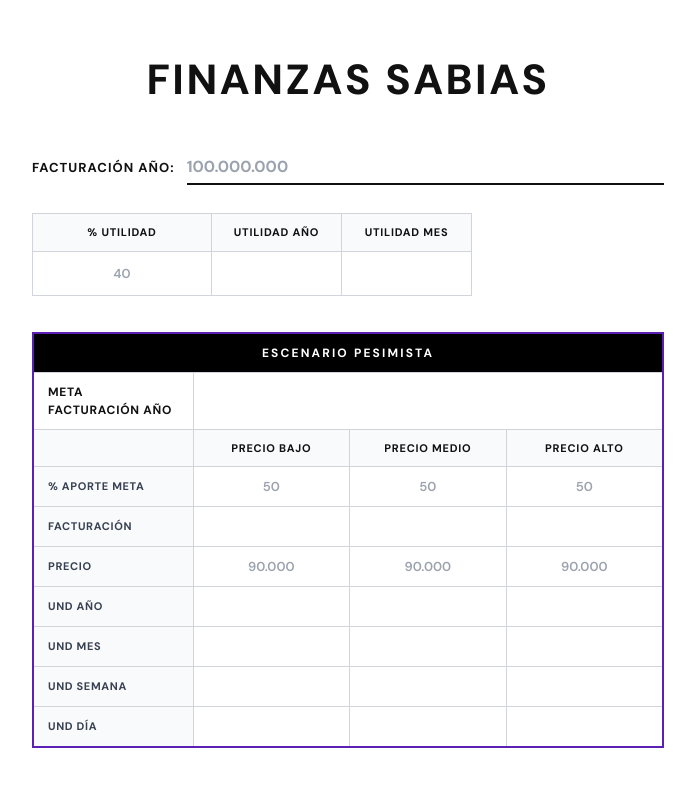
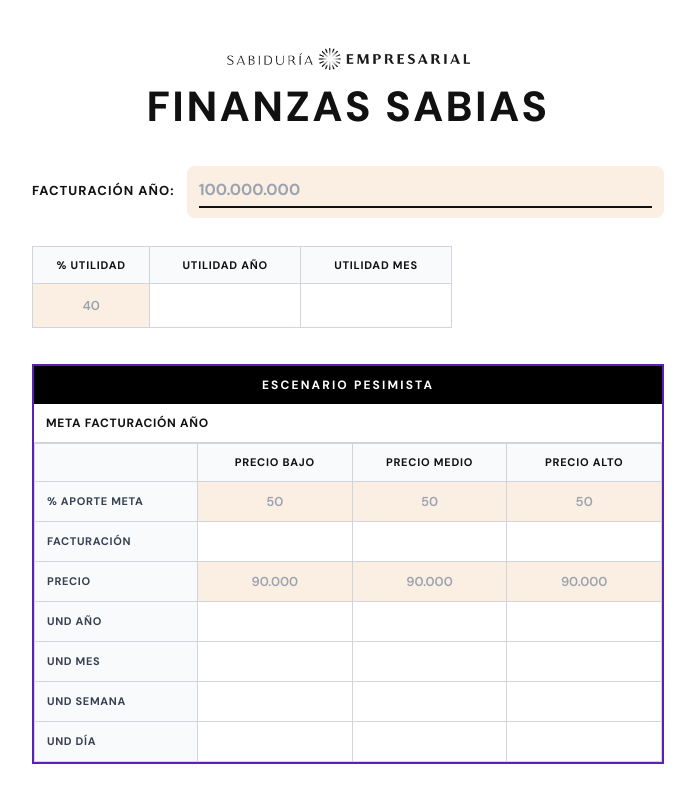
Before and after one commit to tecnologiasabiduria/finance-dashboard-web, a React (Vite) app: page /workshop in a window 1280 px wide. Shown: the top 786 px of the page, without its empty margins (292-987 px from the left). Built offline with nearby package versions, Linux system fonts and the light colour scheme.

Commit message:
Refactor code structure for improved readability and maintainability

```diff
--- a/src/pages/Workshop.jsx
+++ b/src/pages/Workshop.jsx
@@ -1,5 +1,18 @@
-import { useState } from 'react';
+import { useState, useSyncExternalStore } from 'react';
 import { printReport } from '../utils/printReport';
+
+function useMediaMinWidth(px) {
+  const q = `(min-width: ${px}px)`;
+  return useSyncExternalStore(
+    cb => {
+      const mq = window.matchMedia(q);
+      mq.addEventListener('change', cb);
+      return () => mq.removeEventListener('change', cb);
+    },
+    () => window.matchMedia(q).matches,
+    () => true,
+  );
+}
 
 /* ─── helpers ─── */
 function parseMoney(str) {
@@ -101,19 +114,25 @@ const TH_STYLE = {
 };
 const TD_LABEL = {
   border: BORDER,
-  padding: '10px 14px',
+  padding: '10px 12px',
   fontSize: '11px',
   fontWeight: 700,
   textTransform: 'uppercase',
   letterSpacing: '0.06em',
   color: '#374151',
   background: '#f9fafb',
-  whiteSpace: 'nowrap',
 };
 const TD_VALUE = {
   border: BORDER,
   padding: '0',
   textAlign: 'center',
+};
+
+/** Fondo tenue para celdas/campos editables (gold marca, legible sobre blanco) */
+const EDITABLE_SURFACE = 'rgba(234, 173, 116, 0.2)';
+const TD_EDITABLE = {
+  ...TD_VALUE,
+  backgroundColor: EDITABLE_SURFACE,
 };
 
 function FormInput({ value, onChange, placeholder = '', align = 'left', style = {} }) {
@@ -143,6 +162,8 @@ function FormInput({ value, onChange, placeholder = '', align = 'left', style =
 }
 
 export default function Workshop() {
+  const escenarioTabla = useMediaMinWidth(720);
+
   const [facturacion, setFacturacion]   = useState('');
   const [utilidadPct, setUtilidadPct]   = useState('');
   const [productos, setProductos]       = useState([
@@ -189,21 +210,91 @@ export default function Workshop() {
   ];
 
   return (
-    <div style={{ minHeight: '100vh', background: '#fff', color: '#111', fontFamily: 'DM Sans, system-ui, sans-serif' }}>
-      <div style={{ maxWidth: 680, margin: '0 auto', padding: '48px 24px 64px' }}>
+    <div className="workshop-page" style={{ minHeight: '100vh', background: '#fff', color: '#111', fontFamily: 'DM Sans, system-ui, sans-serif' }}>
+      <style>{`
+        .workshop-page { box-sizing: border-box; }
+        .workshop-page * { box-sizing: border-box; }
+        .workshop-brandbar {
+          background: transparent;
+          margin: 0 auto 14px;
+          padding: 0 8px;
+          text-align: center;
+        }
+        .workshop-brandbar img {
+          display: block;
+          margin: 0 auto;
+          width: auto;
+          max-width: min(243px, 56.32vw);
+          height: auto;
+          max-height: clamp(21px, 4.48vw, 27px);
+        }
+        .workshop-hero-title {
+          text-align: center;
+          font-size: clamp(24px, 6vw, 42px);
+          font-weight: 900;
+          letter-spacing: 0.06em;
+          margin: 0 0 clamp(22px, 4vw, 36px);
+          text-transform: uppercase;
+          line-height: 1.08;
+        }
+        .workshop-inner { max-width: 680px; margin: 0 auto; padding: clamp(24px, 5vw, 48px) clamp(14px, 4vw, 24px) clamp(40px, 8vw, 64px); }
+        .workshop-facturacion { display: flex; align-items: baseline; gap: 12px; margin-bottom: 28px; flex-wrap: wrap; }
+        .workshop-facturacion-label { font-size: 13px; font-weight: 700; text-transform: uppercase; letter-spacing: 0.08em; flex-shrink: 0; }
+        .workshop-facturacion-field { flex: 1 1 220px; min-width: 0; position: relative; background: ${EDITABLE_SURFACE}; border-radius: 8px; padding: 8px 12px 10px; }
+        .workshop-table-scroll { margin-bottom: 36px; }
+        .workshop-table-scroll table { width: 100%; }
+        .workshop-table-escenario { border-collapse: collapse; width: 100%; border: none; table-layout: fixed; }
+        .workshop-label-cell { white-space: normal; word-break: break-word; }
+        @media (min-width: 640px) {
+          .workshop-label-cell { white-space: nowrap; }
+        }
+        .workshop-escenario-shell { border: 2px solid #5b21b6; }
+        .workshop-escenario-mobile { display: flex; flex-direction: column; gap: 0; }
+        .workshop-escenario-card { border-top: 1px solid #d1d5db; }
+        .workshop-escenario-card-head {
+          background: #ede9fe; color: #4c1d95; text-align: center; padding: 8px 12px;
+          font-size: 11px; font-weight: 800; text-transform: uppercase; letter-spacing: 0.1em;
+        }
+        .workshop-escenario-row { display: flex; border-bottom: 1px solid #d1d5db; min-height: 40px; }
+        .workshop-escenario-row:last-child { border-bottom: none; }
+        .workshop-escenario-row-label {
+          flex: 0 0 44%; max-width: 160px; padding: 8px 10px; font-size: 10px; font-weight: 700;
+          text-transform: uppercase; letter-spacing: 0.05em; color: #374151; background: #f9fafb;
+          display: flex; align-items: center; border-right: 1px solid #d1d5db;
+        }
+        .workshop-escenario-row-val {
+          flex: 1; min-width: 0; display: flex; align-items: center; justify-content: center;
+          text-align: center; font-size: 13px; font-weight: 600; color: #111;
+        }
+        .workshop-escenario-row-val input { width: 100%; }
+        .workshop-escenario-row-val--edit { background: ${EDITABLE_SURFACE}; }
+        .workshop-footer { display: flex; justify-content: space-between; align-items: center; margin-top: 56px; border-top: 1px solid #e5e7eb; padding-top: 24px; gap: 16px; flex-wrap: wrap; }
+        @media (max-width: 520px) {
+          .workshop-footer { flex-direction: column; text-align: center; align-items: center; }
+        }
+      `}</style>
+      <div className="workshop-inner">
 
-        {/* ── TÍTULO ── */}
-        <h1 style={{ textAlign: 'center', fontSize: 'clamp(28px, 6vw, 42px)', fontWeight: 900, letterSpacing: '0.06em', marginBottom: 40, textTransform: 'uppercase' }}>
-          Finanzas Sabias
-        </h1>
+        {/* ── Marca + título principal ── */}
+        <header className="workshop-brandbar">
+          <img
+            src="/assets/brand/workshop-sabiduria-empresarial.png"
+            alt="Sabiduría Empresarial"
+            width={3050}
+            height={279}
+            decoding="async"
+          />
+        </header>
+        <h1 className="workshop-hero-title">Finanzas Sabias</h1>
 
         {/* ── FACTURACIÓN AÑO ── */}
-        <div style={{ marginBottom: 28, display: 'flex', alignItems: 'baseline', gap: 12 }}>
-          <label style={{ fontSize: 13, fontWeight: 700, textTransform: 'uppercase', letterSpacing: '0.08em', whiteSpace: 'nowrap' }}>
+        <div className="workshop-facturacion">
+          <label className="workshop-facturacion-label" htmlFor="workshop-facturacion-input">
             Facturación Año:
           </label>
-          <div style={{ flex: 1, position: 'relative' }}>
+          <div className="workshop-facturacion-field">
             <input
+              id="workshop-facturacion-input"
               type="text"
               inputMode="decimal"
               value={facturacion}
@@ -215,7 +306,7 @@ export default function Workshop() {
                 borderBottom: '2px solid #111',
                 outline: 'none',
                 background: 'transparent',
-                fontSize: 16,
+                fontSize: 'clamp(14px, 3.5vw, 16px)',
                 fontWeight: 700,
                 padding: '4px 0',
                 fontFamily: 'inherit',
@@ -223,7 +314,7 @@ export default function Workshop() {
               }}
             />
             {facturacionVal > 0 && (
-              <span style={{ position: 'absolute', right: 0, top: 4, fontSize: 12, color: '#6b7280', fontWeight: 500 }}>
+              <span style={{ display: 'block', marginTop: 6, fontSize: 12, color: '#6b7280', fontWeight: 500, wordBreak: 'break-word' }}>
                 {fmtCOP(facturacionVal)}
               </span>
             )}
@@ -231,68 +322,101 @@ export default function Workshop() {
         </div>
 
         {/* ── TABLA UTILIDAD ── */}
-        <table style={{ borderCollapse: 'collapse', marginBottom: 36, width: 'auto' }}>
+        <div className="workshop-table-scroll">
+          <table style={{ borderCollapse: 'collapse', width: '100%', maxWidth: 420 }}>
             <thead>
               <tr>
-              <th style={{ ...TH_STYLE, minWidth: 100 }}>% Utilidad</th>
-              <th style={{ ...TH_STYLE, minWidth: 130 }}>Utilidad Año</th>
-              <th style={{ ...TH_STYLE, minWidth: 130 }}>Utilidad Mes</th>
+                <th style={{ ...TH_STYLE, minWidth: 88, width: '28%' }}>% Utilidad</th>
+                <th style={{ ...TH_STYLE, minWidth: 110, width: '36%' }}>Utilidad Año</th>
+                <th style={{ ...TH_STYLE, minWidth: 110, width: '36%' }}>Utilidad Mes</th>
               </tr>
             </thead>
             <tbody>
               <tr>
-              <td style={{ border: BORDER, padding: 0, height: 44 }}>
+                <td style={{ border: BORDER, padding: 0, height: 44, backgroundColor: EDITABLE_SURFACE }}>
                   <div style={{ display: 'flex', alignItems: 'center', height: '100%' }}>
                     <FormInput value={utilidadPct} onChange={setUtilidadPct} placeholder="40" align="center" />
                   </div>
                 </td>
-              <td style={{ border: BORDER, textAlign: 'center', padding: '10px 14px', fontSize: 13, fontWeight: 600, height: 44 }}>
+                <td style={{ border: BORDER, textAlign: 'center', padding: '10px 12px', fontSize: 'clamp(12px, 2.8vw, 13px)', fontWeight: 600, height: 44 }}>
                   {fmtCOP(utilidadAnio)}
                 </td>
-              <td style={{ border: BORDER, textAlign: 'center', padding: '10px 14px', fontSize: 13, fontWeight: 600, height: 44 }}>
+                <td style={{ border: BORDER, textAlign: 'center', padding: '10px 12px', fontSize: 'clamp(12px, 2.8vw, 13px)', fontWeight: 600, height: 44 }}>
                   {fmtCOP(utilidadMes)}
                 </td>
               </tr>
             </tbody>
           </table>
+        </div>
 
-        {/* ── TABLA ESCENARIO ── */}
-        <table style={{ borderCollapse: 'collapse', width: '100%', border: '2px solid #5b21b6' }}>
-          {/* Header negro */}
+        {/* ── ESCENARIO (tabla en escritorio / tarjetas apiladas en móvil — sin scroll horizontal) ── */}
+        <div className="workshop-escenario-shell">
+          <div
+            style={{
+              background: '#000',
+              color: '#fff',
+              textAlign: 'center',
+              padding: '10px 14px',
+              fontSize: 12,
+              letterSpacing: '0.18em',
+              textTransform: 'uppercase',
+              fontWeight: 700,
+            }}
+          >
+            Escenario Pesimista
+          </div>
+          <div
+            style={{
+              display: 'flex',
+              flexWrap: 'wrap',
+              alignItems: 'center',
+              borderBottom: BORDER,
+            }}
+          >
+            <div
+              style={{
+                padding: '10px 12px',
+                fontSize: 12,
+                fontWeight: 700,
+                textTransform: 'uppercase',
+                letterSpacing: '0.06em',
+                flex: '1 1 160px',
+                minWidth: 0,
+              }}
+            >
+              Meta Facturación Año
+            </div>
+            <div
+              style={{
+                padding: '10px 12px',
+                fontSize: 'clamp(13px, 3.2vw, 14px)',
+                fontWeight: 700,
+                flex: '1 1 200px',
+                minWidth: 0,
+                textAlign: 'center',
+              }}
+            >
+              {fmtCOP(facturacionVal)}
+            </div>
+          </div>
+
+          {escenarioTabla ? (
+            <table className="workshop-table-escenario">
               <thead>
                 <tr>
-              <th
-                colSpan={4}
-                style={{ background: '#000', color: '#fff', textAlign: 'center', padding: '10px 14px', fontSize: 12, letterSpacing: '0.18em', textTransform: 'uppercase', fontWeight: 700 }}
-              >
-                Escenario Pesimista
-              </th>
-            </tr>
-            {/* Meta facturación */}
-            <tr>
-              <td style={{ border: BORDER, padding: '10px 14px', fontSize: 12, fontWeight: 700, textTransform: 'uppercase', letterSpacing: '0.06em' }}>
-                Meta Facturación Año
-              </td>
-              <td colSpan={3} style={{ border: BORDER, padding: '10px 14px', fontSize: 14, fontWeight: 700 }}>
-                {fmtCOP(facturacionVal)}
-              </td>
-            </tr>
-            {/* Columnas */}
-            <tr>
-              <th style={{ ...TH_STYLE, width: 160 }}></th>
+                  <th style={{ ...TH_STYLE, width: '26%' }} />
                   {COLS.map(col => (
-                <th key={col.key} style={{ ...TH_STYLE, minWidth: 120 }}>{col.label}</th>
+                    <th key={col.key} style={{ ...TH_STYLE, width: '24.67%' }}>{col.label}</th>
                   ))}
                 </tr>
               </thead>
-
               <tbody>
                 {ROW_LABELS.map((label, ri) => (
                   <tr key={ri}>
-                <td style={TD_LABEL}>{label}</td>
+                    <td className="workshop-label-cell" style={{ ...TD_LABEL, width: '26%', minWidth: 88 }}>{label}</td>
                     {rows[ri].map((cell, ci) => (
-                  <td key={ci} style={{ ...TD_VALUE, height: 40 }}>
-                    <div style={{ display: 'flex', alignItems: 'center', justifyContent: 'center', height: '100%', padding: INPUT_ROWS.includes(ri) ? 0 : '10px 14px' }}>
+                      <td key={ci} style={{ ...(INPUT_ROWS.includes(ri) ? TD_EDITABLE : TD_VALUE), height: 40 }}>
+                        <div style={{ display: 'flex', alignItems: 'center', justifyContent: 'center', height: '100%', padding: INPUT_ROWS.includes(ri) ? 0 : '10px 8px' }}>
                           {cell}
                         </div>
                       </td>
@@ -301,6 +425,24 @@ export default function Workshop() {
                 ))}
               </tbody>
             </table>
+          ) : (
+            <div className="workshop-escenario-mobile">
+              {COLS.map((col, ci) => (
+                <div className="workshop-escenario-card" key={col.key}>
+                  <div className="workshop-escenario-card-head">{col.label}</div>
+                  {ROW_LABELS.map((label, ri) => (
+                    <div className="workshop-escenario-row" key={`${col.key}-${ri}`}>
+                      <div className="workshop-escenario-row-label">{label}</div>
+                      <div className={`workshop-escenario-row-val${INPUT_ROWS.includes(ri) ? ' workshop-escenario-row-val--edit' : ''}`}>
+                        {rows[ri][ci]}
+                      </div>
+                    </div>
+                  ))}
+                </div>
+              ))}
+            </div>
+          )}
+        </div>
 
         {/* ── BOTÓN ── */}
         <div style={{ display: 'flex', justifyContent: 'center', marginTop: 40 }}>
@@ -336,7 +478,7 @@ export default function Workshop() {
         </div>
 
         {/* ── FOOTER ── */}
-        <div style={{ marginTop: 56, display: 'flex', justifyContent: 'space-between', alignItems: 'center', borderTop: '1px solid #e5e7eb', paddingTop: 24 }}>
+        <div className="workshop-footer">
           <div style={{ fontSize: 11, fontWeight: 700, textTransform: 'uppercase', letterSpacing: '0.06em', lineHeight: 1.5 }}>
             Workshop<br />Crecimiento Empresarial
           </div>
```
Also changed, not shown: public/assets/brand/workshop-sabiduria-empresarial.png (added). Lines whose indentation alone changed are shown as unchanged.
